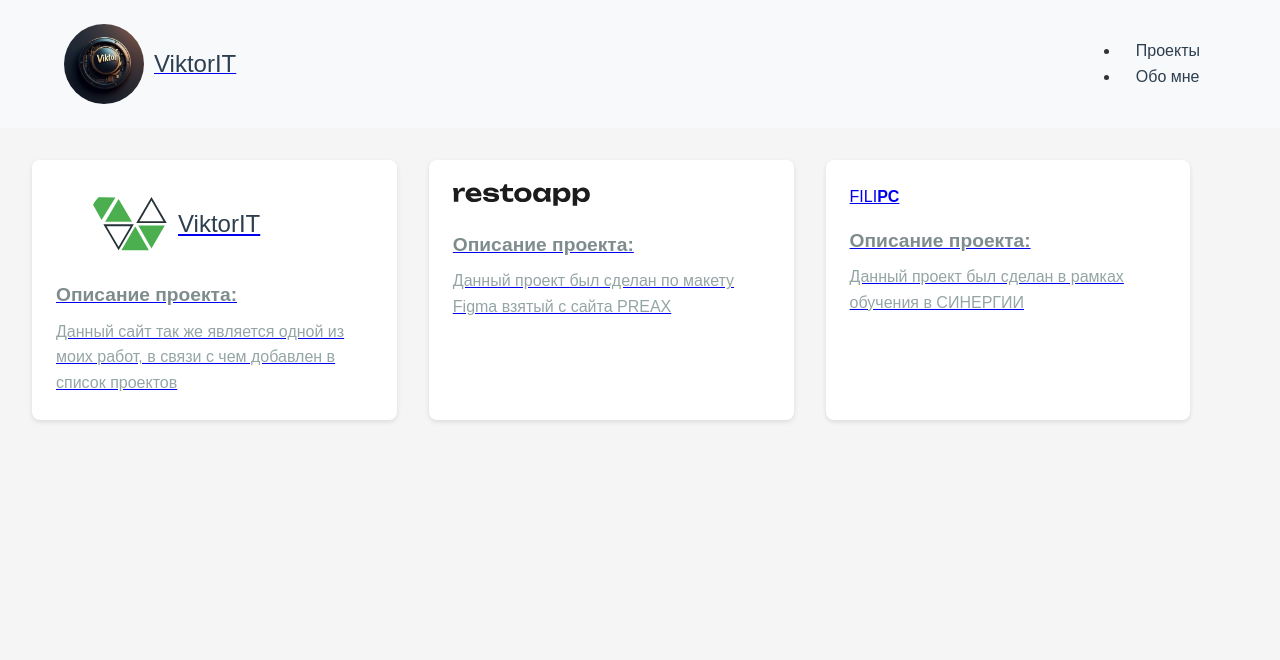
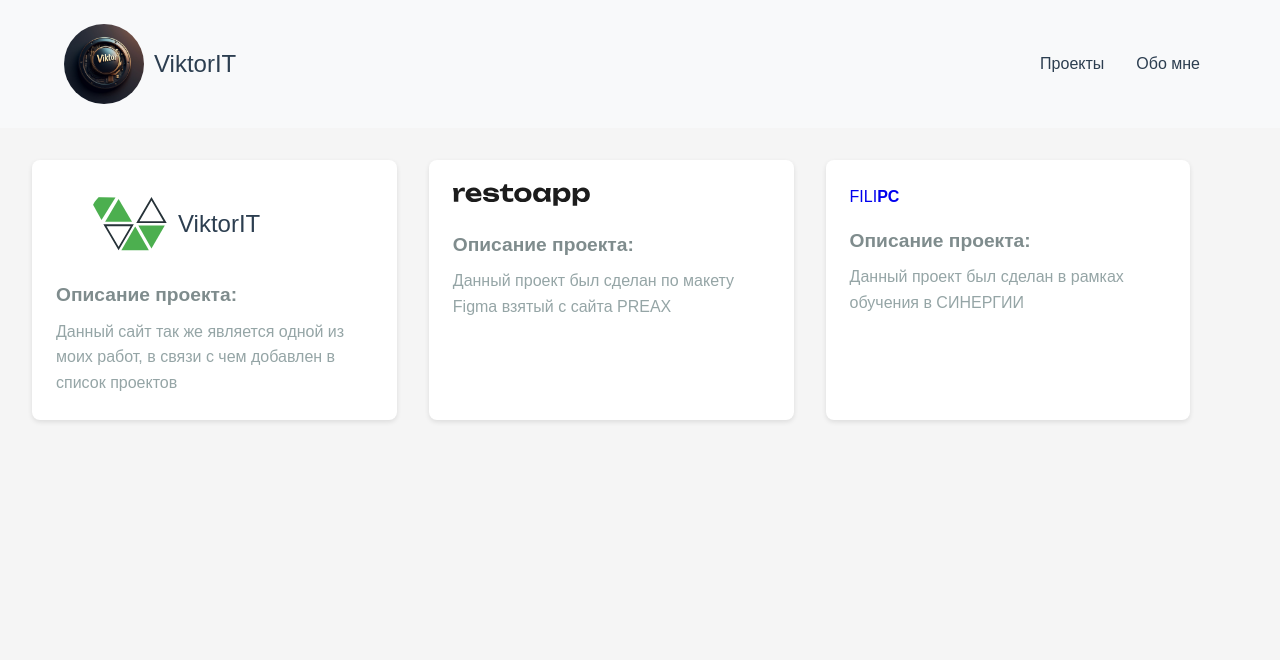
Before and after one commit to ViKraym/PortfolioUNDE, a PHP site: page /index.html in a window 1280 px wide. Shown: the top 660 px of the page. Run offline with PHP 8.4, Linux system fonts and the light colour scheme.

Commit message:
Update style.css

```diff
--- a/style/style.css
+++ b/style/style.css
@@ -5,6 +5,10 @@
  margin: 0;
  padding: 0;
  box-sizing: border-box;
+}
+
+a{
+  text-decoration: none;
 }
 
 body {
@@ -60,6 +64,15 @@ nav a {
 nav a:hover {
  background-color: rgba(0,0,0,0.05);
 }
+
+ul {
+    display: flex;
+    flex-direction: row;
+    list-style-type: none;
+    padding: 0;
+}
+
+
 
 /* Основная секция */
 main {
```
